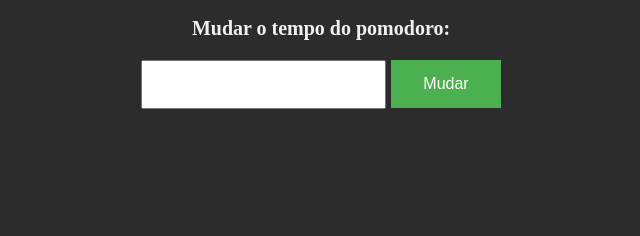
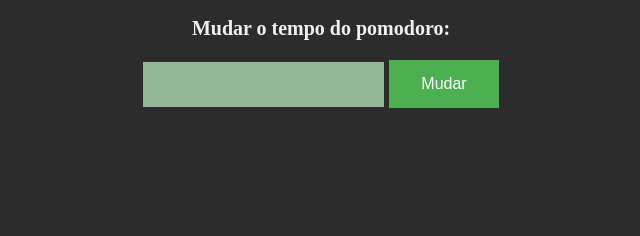
Before and after one commit to GustavoKikey/jera-pomodoro-timer, a plain HTML site: page index.html in a window 1280 px wide. Shown: the part 564-800 px from the top of the page, without its empty margins (319-959 px from the left). Drawn offline with Linux system fonts and the light colour scheme.

Commit message:
[UPDATE] mudanças no input

```diff
--- a/styles.css
+++ b/styles.css
@@ -42,4 +42,6 @@ button:hover {
 
 input {
   padding: 15px 32px;
+  background-color: #93b694;
+  border: none;
 }
```
